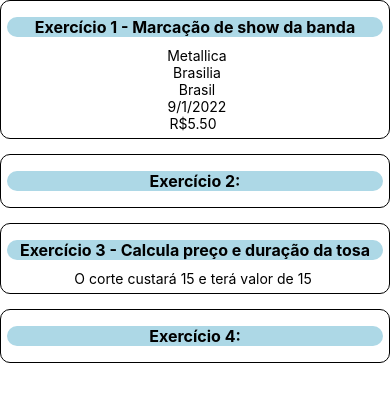
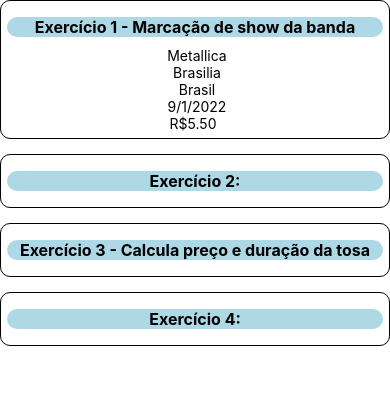
Before and after one commit to thiagomedinacc/letscodeRNLista1, a React Native app: screen / in a window 390 px wide. Shown: the top 402 px of the page. Built offline with nearby package versions, Linux system fonts and the light colour scheme.

Commit message:
Termina exercicio1

```diff
--- a/App.tsx
+++ b/App.tsx
@@ -5,6 +5,7 @@ import PetClipping from './components/PetClipping';
 
 export default function App() {
   return (
+
     <View style={styles.container}>
       <View style = {styles.exercicio}>
         <Text style = {styles.titulo}> Exercício 1 - Marcação de show da banda </Text>
@@ -22,7 +23,6 @@ export default function App() {
 
       <View style = {styles.exercicio}>
         <Text style = {styles.titulo}> Exercício 3 - Calcula preço e duração da tosa </Text>
-        <PetClipping porte='pequeno' />
       </View>
 
       <View style = {styles.exercicio}>
@@ -34,6 +34,9 @@ export default function App() {
 }
 
 const styles = StyleSheet.create({
+  header : {
+
+  },
   container: {
     flex: 1,
     backgroundColor: '#fff',
--- a/components/PetClipping/index.tsx
+++ /dev/null
@@ -1,31 +0,0 @@
-import {Text} from 'react-native'
-
-type Porte = {
-    porte: 'pequeno' | 'medio' | 'grande',
-}
-const valores = {
-        'pequeno' : 15,
-        'medio' : 24,
-        'grande' : 35
-}
-const duracao = {
-
-        'pequeno' : 15,
-        'medio' : 24,
-        'grande' : 35
-
-}
-export default function PetClipping (props : Porte) {
-    if (props.porte === 'pequeno')
-    return (
-        <Text>{`O corte custará ${valores.pequeno} e terá valor de ${duracao.pequeno}`} </Text>
-    )
-    else if (props.porte === 'medio')
-    return (
-        <Text>{`O corte custará ${valores.medio} e terá valor de ${duracao.medio}`} </Text>
-    )
-    else
-    return (
-        <Text>{`O corte custará ${valores.grande} e terá valor de ${duracao.grande}`} </Text>
-    )
-}
```
